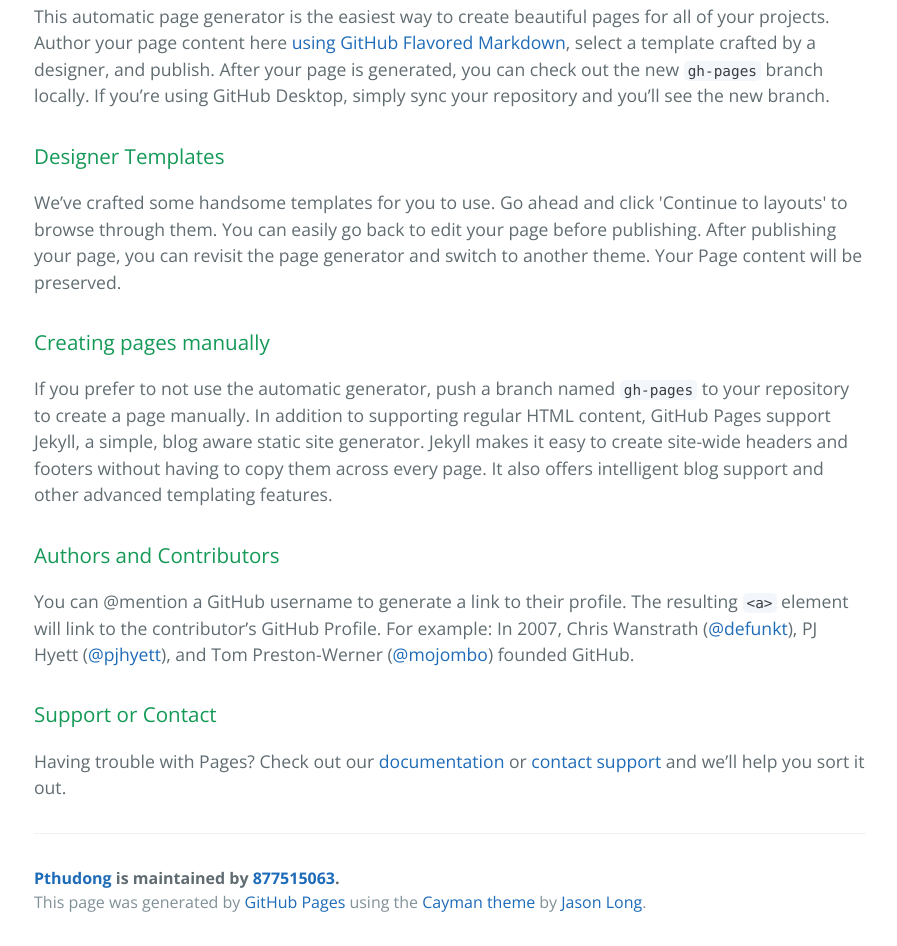
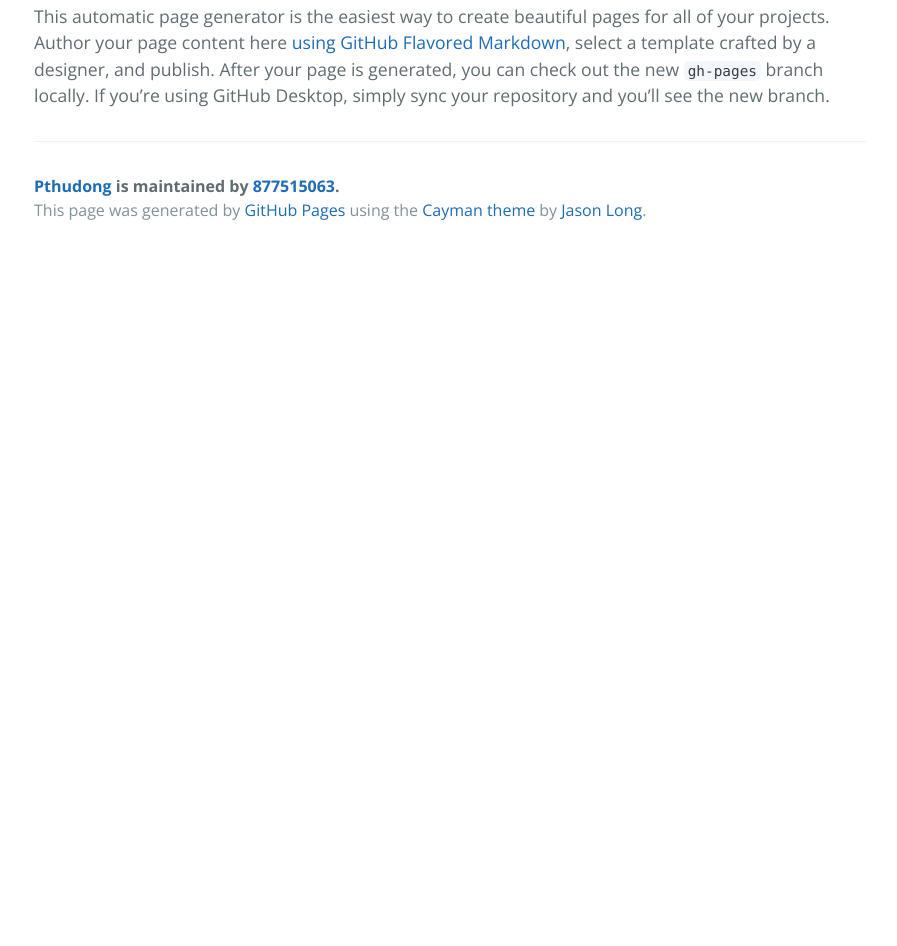
Before and after one commit to 877515063/PTHudong, a plain HTML site: page index.html in a window 1280 px wide. Shown: the part 460-1406 px from the top of the page, without its empty margins (190-1087 px from the left). After the commit the page ends 800 px from the top, so only its background shows below. Drawn offline with nearby package versions, Linux system fonts and the light colour scheme.

```diff
--- a/index.html
+++ b/index.html
@@ -24,26 +24,6 @@
 
 <p>This automatic page generator is the easiest way to create beautiful pages for all of your projects. Author your page content here <a href="https://guides.github.com/features/mastering-markdown/">using GitHub Flavored Markdown</a>, select a template crafted by a designer, and publish. After your page is generated, you can check out the new <code>gh-pages</code> branch locally. If you’re using GitHub Desktop, simply sync your repository and you’ll see the new branch.</p>
 
-<h3>
-<a id="designer-templates" class="anchor" href="#designer-templates" aria-hidden="true"><span aria-hidden="true" class="octicon octicon-link"></span></a>Designer Templates</h3>
-
-<p>We’ve crafted some handsome templates for you to use. Go ahead and click 'Continue to layouts' to browse through them. You can easily go back to edit your page before publishing. After publishing your page, you can revisit the page generator and switch to another theme. Your Page content will be preserved.</p>
-
-<h3>
-<a id="creating-pages-manually" class="anchor" href="#creating-pages-manually" aria-hidden="true"><span aria-hidden="true" class="octicon octicon-link"></span></a>Creating pages manually</h3>
-
-<p>If you prefer to not use the automatic generator, push a branch named <code>gh-pages</code> to your repository to create a page manually. In addition to supporting regular HTML content, GitHub Pages support Jekyll, a simple, blog aware static site generator. Jekyll makes it easy to create site-wide headers and footers without having to copy them across every page. It also offers intelligent blog support and other advanced templating features.</p>
-
-<h3>
-<a id="authors-and-contributors" class="anchor" href="#authors-and-contributors" aria-hidden="true"><span aria-hidden="true" class="octicon octicon-link"></span></a>Authors and Contributors</h3>
-
-<p>You can @mention a GitHub username to generate a link to their profile. The resulting <code>&lt;a&gt;</code> element will link to the contributor’s GitHub Profile. For example: In 2007, Chris Wanstrath (<a href="https://github.com/defunkt" class="user-mention">@defunkt</a>), PJ Hyett (<a href="https://github.com/pjhyett" class="user-mention">@pjhyett</a>), and Tom Preston-Werner (<a href="https://github.com/mojombo" class="user-mention">@mojombo</a>) founded GitHub.</p>
-
-<h3>
-<a id="support-or-contact" class="anchor" href="#support-or-contact" aria-hidden="true"><span aria-hidden="true" class="octicon octicon-link"></span></a>Support or Contact</h3>
-
-<p>Having trouble with Pages? Check out our <a href="https://help.github.com/pages">documentation</a> or <a href="https://github.com/contact">contact support</a> and we’ll help you sort it out.</p>
-
       <footer class="site-footer">
         <span class="site-footer-owner"><a href="https://github.com/877515063/PTHudong">Pthudong</a> is maintained by <a href="https://github.com/877515063">877515063</a>.</span>
 
```
Also changed, not shown: params.json (+1 -1 lines).
